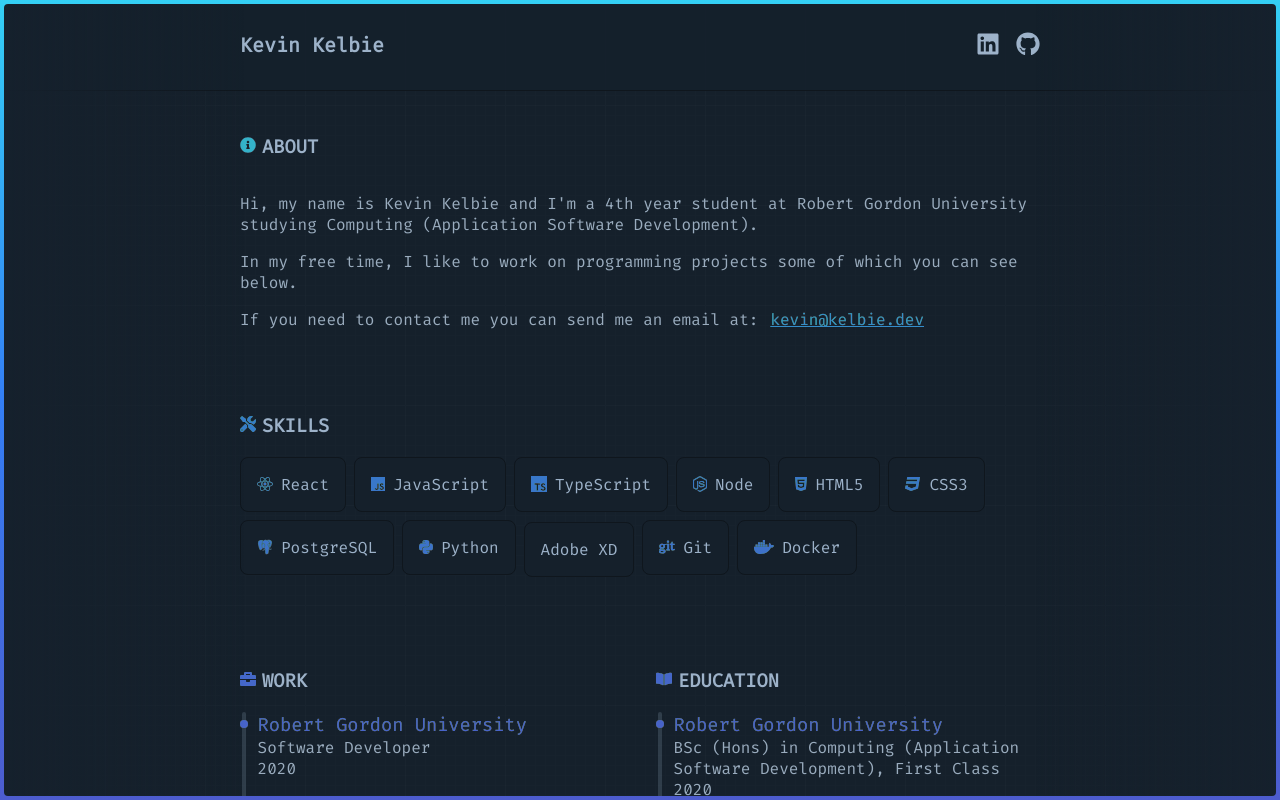
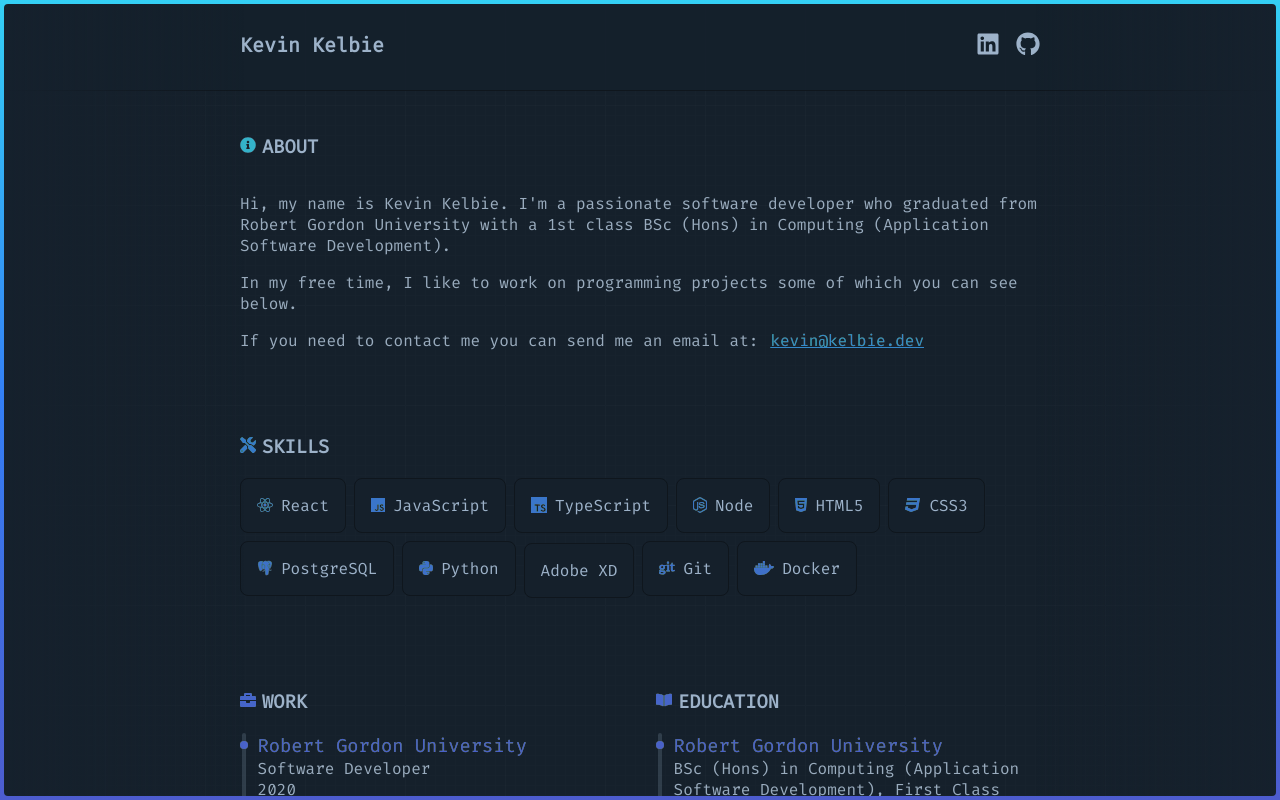
Before and after one commit to Kelbie/portfolio-2, a Next.js app: page / in a window 1280 px wide. Built offline with nearby package versions, Linux system fonts and the light colour scheme.

Commit message:
Update index.tsx

```diff
--- a/pages/index.tsx
+++ b/pages/index.tsx
@@ -110,7 +110,7 @@ function Index({className}: Props) {
             <h3>ABOUT</h3>
           </div>
           <div>
-            <P>Hi, my name is Kevin Kelbie and I'm a 4th year student at Robert Gordon University studying Computing (Application Software Development).</P>
+            <P>Hi, my name is Kevin Kelbie. I'm a passionate software developer who graduated from Robert Gordon University with a 1st class BSc (Hons) in Computing (Application Software Development).</P>
             <P>In my free time, I like to work on programming projects some of which you can see below.</P>
             <div className="inline" style={{display: "inline"}}>
               <P style={{marginRight: "12px", display: "inline"}}>If you need to contact me you can send me an email at:</P><a href="mailto://kevin@kelbie.dev">kevin@kelbie.dev</a>
```
